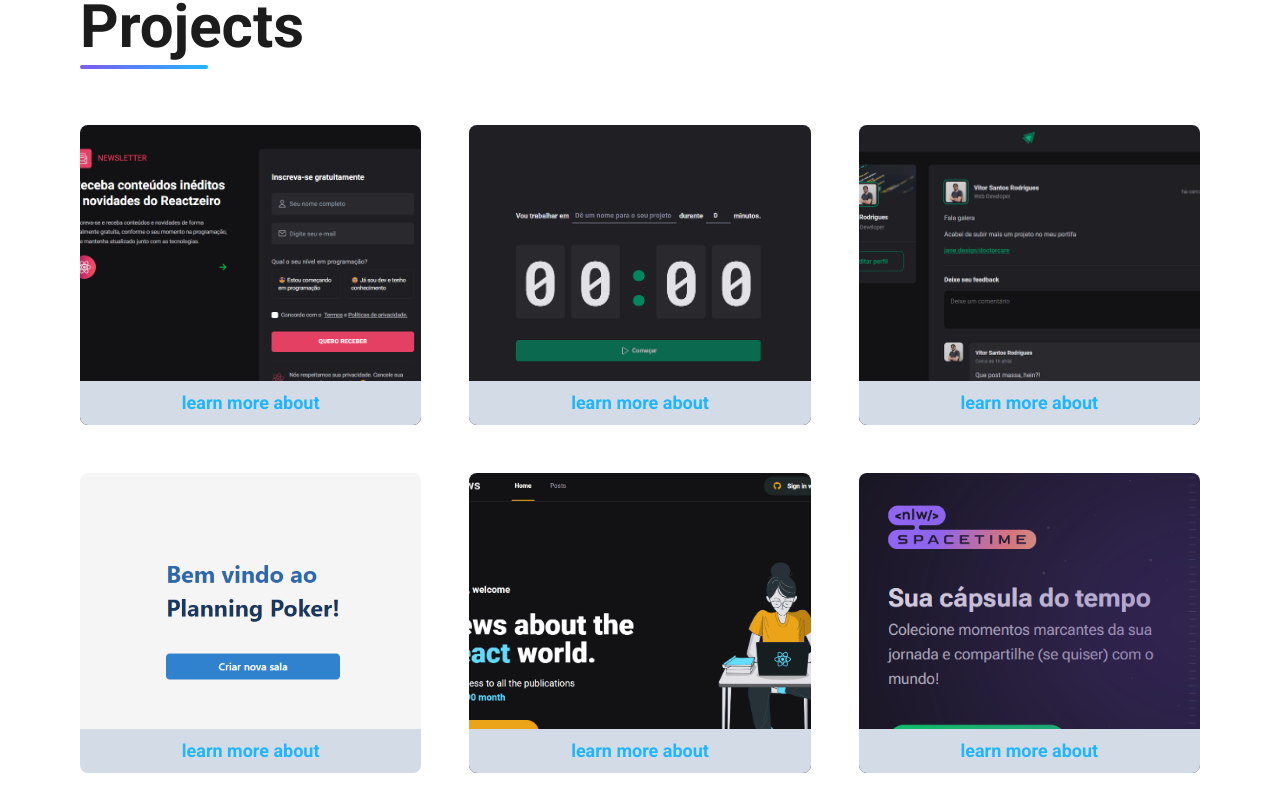
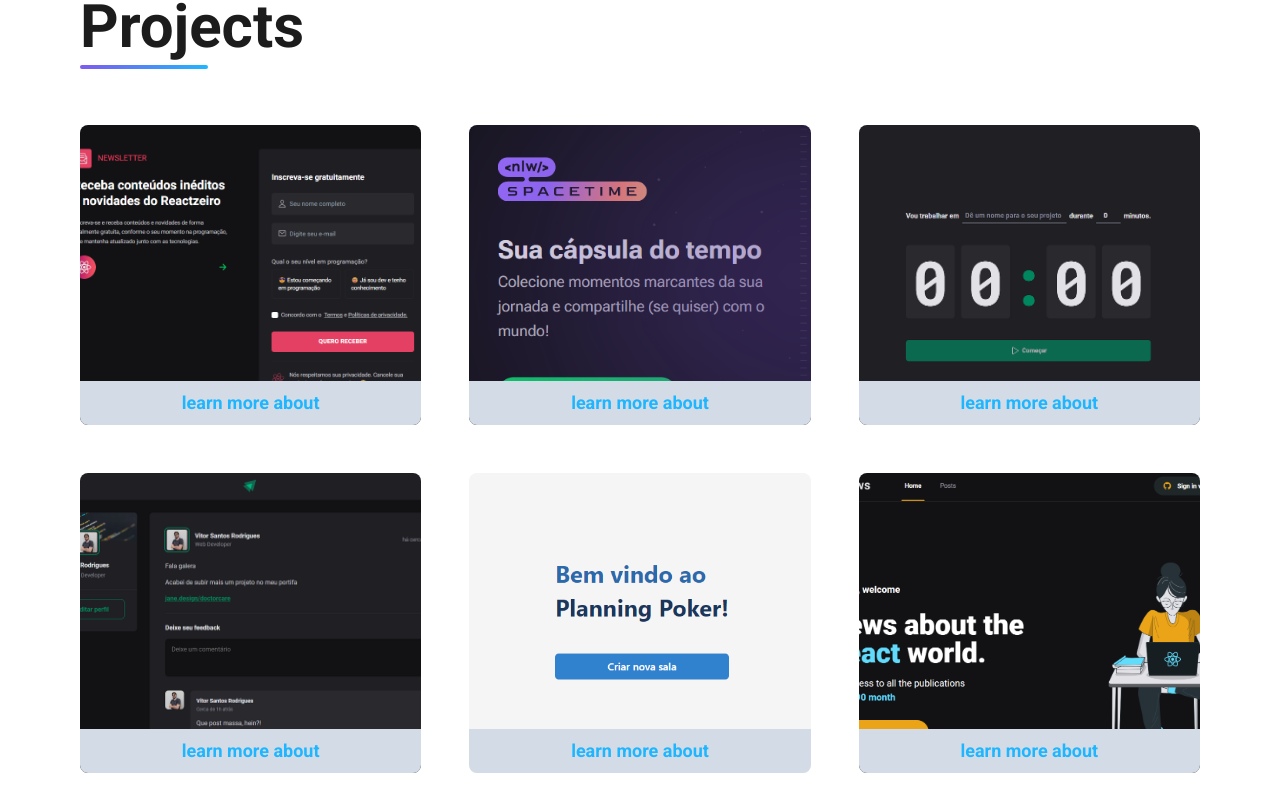
Before and after one commit to virtorodrigues/landing-page-vitor, a Next.js app: page / in a window 1280 px wide. Shown: the part 835-1646 px from the top of the page. Built offline with nearby package versions, Linux system fonts and the light colour scheme.

Commit message:
chore: change project list order

```diff
--- a/src/components/Portfolio/index.tsx
+++ b/src/components/Portfolio/index.tsx
@@ -37,11 +37,11 @@ export const Portfolio = () => {
             className="grid w-full auto-rows-[minmax(300px,_300px)] gap-12 xs:mt-12 xs:grid-cols-1 lg:mt-14 lg:grid-cols-3"
           >
             <ProjectDetails {...newsLetterPage} />
+            <ProjectDetails {...spacetime} />
             <ProjectDetails {...igniteTimer} />
             <ProjectDetails {...simpleFeed} />
             <ProjectDetails {...planningPoker} />
             <ProjectDetails {...igNews} />
-            <ProjectDetails {...spacetime} />
           </motion.div>
         </motion.div>
       </section>
```
